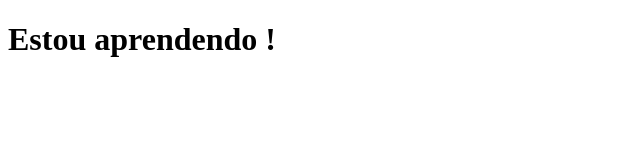
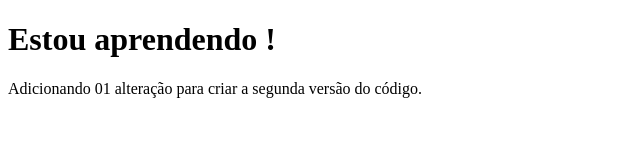
Before and after one commit to Caio-Wolf/testes_git, a plain HTML site: page index.html in a window 1280 px wide. Shown: the whole page, without its empty margins (0-640 px from the left). Drawn offline with Linux system fonts and the light colour scheme.

Commit message:
Foi adicionado um novo parágrafo no index.html para testar a segunda versão do código

```diff
--- a/index.html
+++ b/index.html
@@ -7,5 +7,6 @@
 </head>
 <body>
     <h1>Estou aprendendo !</h1>
+    <p>Adicionando 01 alteração para criar a segunda versão do código.</p>
 </body>
 </html>
```
